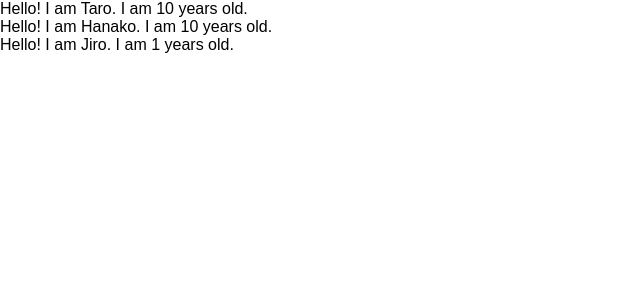
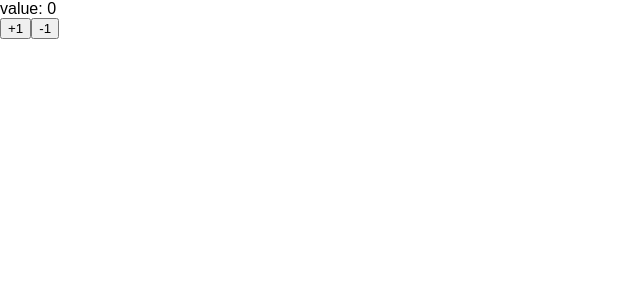
Before and after one commit to magita/react-redux-crud, a React (Create React App) app: page / in a window 1280 px wide. Shown: the top 300 px of the page, without its empty margins (0-640 px from the left). Built offline with nearby package versions, Linux system fonts and the light colour scheme.

Commit message:
redux third

```diff
--- a/src/actions/index.js
+++ b/src/actions/index.js
@@ -5,6 +5,6 @@
     type:INCREMENT
 })
 
-const decrement = () => ({
+export const decrement = () => ({
     type:DECREMENT
 })
--- a/src/components/App.js
+++ b/src/components/App.js
@@ -1,36 +1,28 @@
 import React, { Component } from 'react';
-import PropTypes from 'prop-types';
+import {connect} from 'react-redux'
+import {increment, decrement} from '../actions'
 
-var App = () => {
-  const profiles = [
-  {name: "Taro", age: 10},
-  {name: "Hanako", age: 10},
-  {name: "Jiro"}
-      ]
 
-  return (
-    <div>
-      {
-        profiles.map((profile, index) => {
-          return <User aaa={profile.name} age={profile.age} key={index} />
-        })
-      }
-    </div>
-  )
+class App extends Component {
+  render() {
+    const props = this.props
+
+    return (
+      <div>
+        <div>value: {props.value}</div>
+        <button onClick={props.increment}>+1</button>
+        <button onClick={props.decrement}>-1</button>
+      </div>
+    )
+  }
 }
 
-var User = (props) => {
-  return <div>Hello! I am {props.aaa}. I am {props.age} years old.
-      </div>;
-}
+const mapStateToProps = state => ({ value: state.count.value })
+//const mapDispatchToProps = dispatch => ({
+//  increment: () => dispatch(increment()),
+//  decrement: () => dispatch(decrement())
+//})
 
-User.defaultProps = {
-  age: 1
-}
+const mapDispatchToProps = ({ increment, decrement })
 
-User.propTypes = {
-  name: PropTypes.string,
-  age: PropTypes.number.isRequired
-}
-
-export default App;
+export default connect(mapStateToProps, mapDispatchToProps)(App)
--- a/src/index.js
+++ b/src/index.js
@@ -7,6 +7,7 @@
 import App from './components/App';
 import registerServiceWorker from './registerServiceWorker';
 
+//あああああいうえお
 
 const store = createStore(reducer)
 
```
